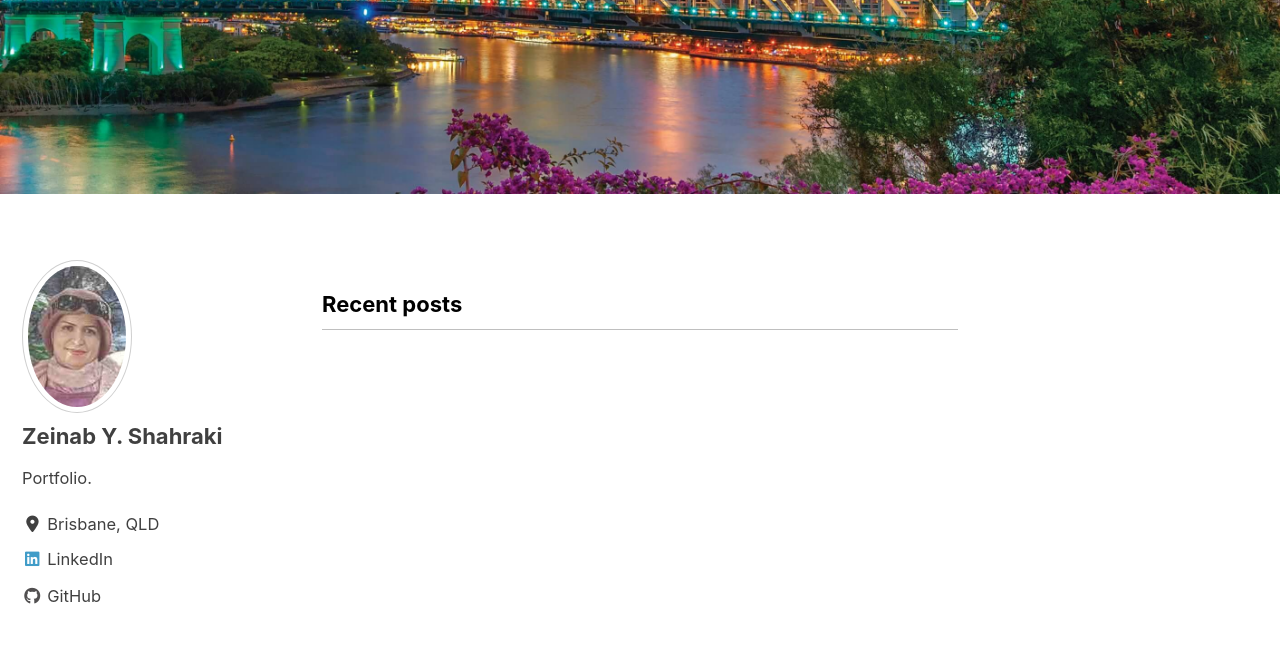
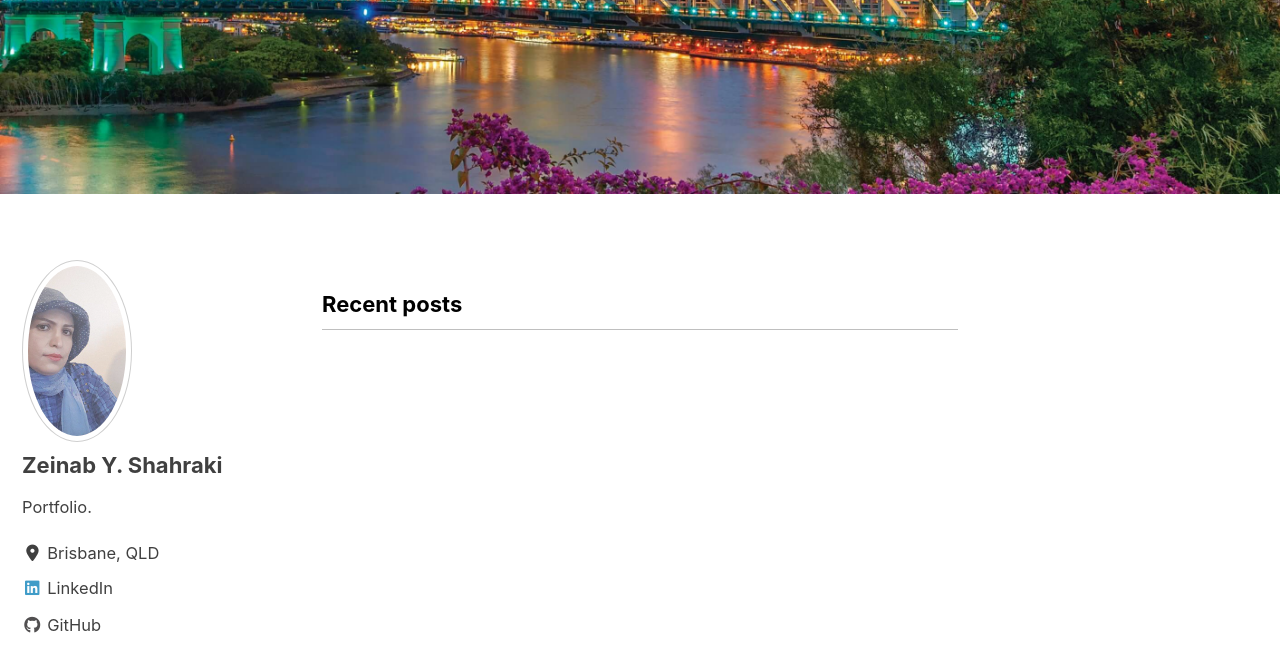
Before and after one commit to z1shahraki/z1shahraki.github.io, a Jekyll site: the page built from index.html, in a window 1280 px wide and 900 px high, scrolled down 434 px. Shown: the top 672 px of the window. Built offline with Jekyll 4.4.1, drawn with Linux system fonts in a browser that asks for light colours; cached includes are drawn as plain includes; nearby versions of some CDN libraries; the list of posts is cut into pages by our own code.

Commit message:
new gith

```diff
--- a/_config.yml
+++ b/_config.yml
@@ -108,7 +108,7 @@
 # Site Author
 author:
   name             : "Zeinab Y. Shahraki"
-  avatar           : "/images/zy20.jpg" # path of avatar image, e.g. "/assets/images/bio-photo.jpg"
+  avatar           : "/images/zy5.jpg" # path of avatar image, e.g. "/assets/images/bio-photo.jpg"
   bio              : "Portfolio."
   location         : "Brisbane, QLD"
   email            :
```
Also changed, not shown: images/zy5.jpg (added).
